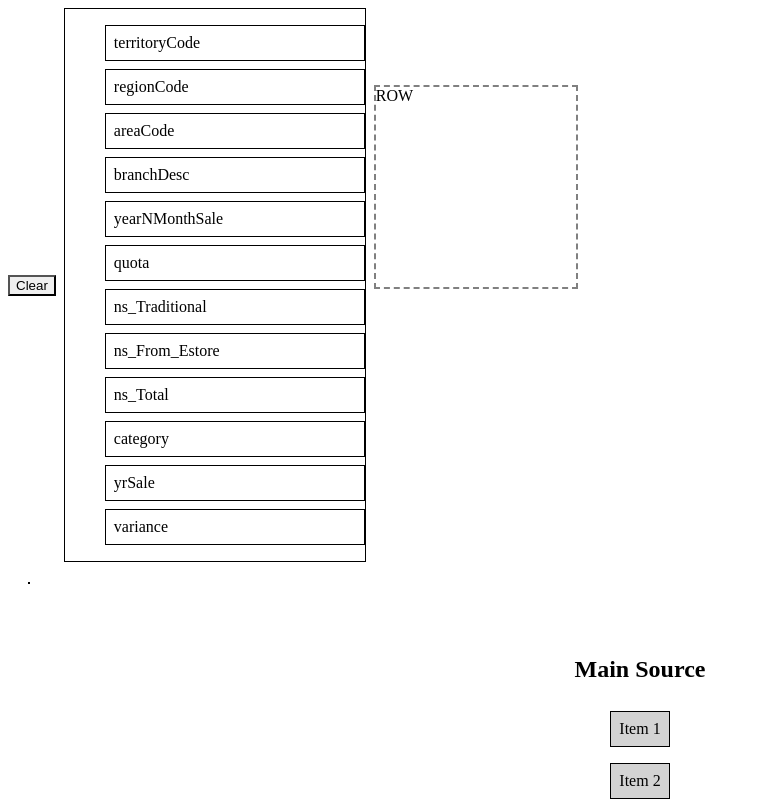
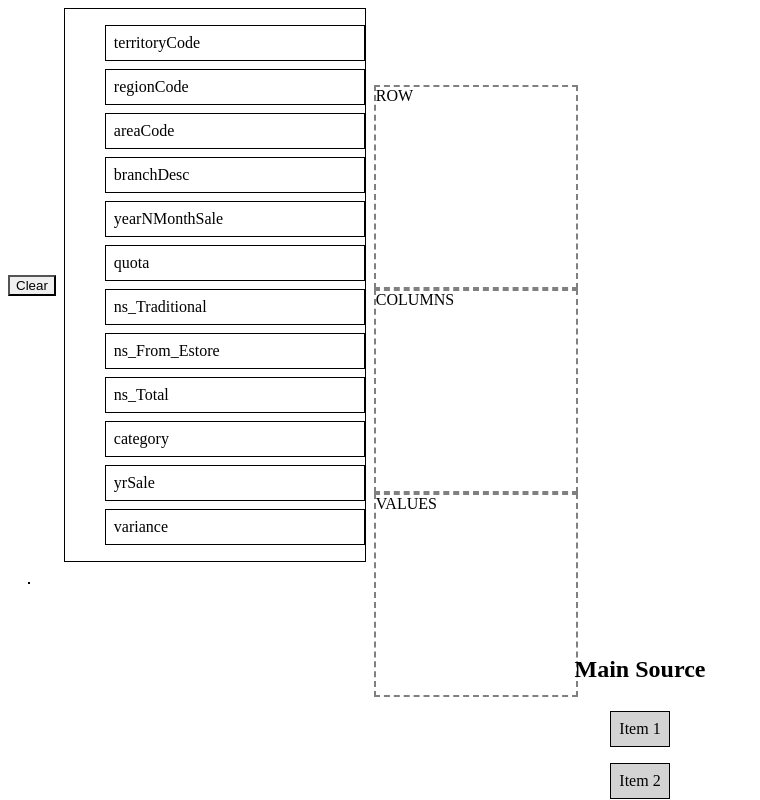
Before and after one commit to frankgonzales22/tanstack-columns, a React (Vite) app: page / in a window 1280 px wide. Shown: the top 800 px of the page, without its empty margins (0-760 px from the left). Built offline with nearby package versions, Linux system fonts and the light colour scheme.

Commit message:
working drag with rows and columns

```diff
--- a/src/AReactDnd/ADroppableItems.tsx
+++ b/src/AReactDnd/ADroppableItems.tsx
@@ -6,7 +6,7 @@ interface DroppableAreaProps {
   onDrop: (item: { name: string }) => void;
   title: string
   droppedItems: string[]
-  setDroppedItems : (any : any) => void
+  setDroppedItems ?: (any : any) => void
 }
 interface DraggableItemProps {
   index: number;
@@ -22,7 +22,7 @@ const DraggableItem: React.FC<DraggableItemProps> = ({ index, name, moveItem })
           isDragging: !!monitor.isDragging(),
       }),
   })
-  console.log("Dragging draggables:", name)
+  // console.log("Dragging draggables:", name)
 
   const [, drop] = useDrop({
       accept: 'row',
@@ -68,7 +68,9 @@ const ADroppableArea: React.FC<DroppableAreaProps> = ({ onDrop, title, droppedIt
     const newItems = [...droppedItems]
     newItems.splice(dragIndex, 1)
     newItems.splice(hoverIndex, 0, draggedItem)
+   if(setDroppedItems){
     setDroppedItems(newItems)
+   }
 }, [droppedItems])
 
 
--- a/src/AReactDnd/AMultLayeredWithRearrange.tsx
+++ b/src/AReactDnd/AMultLayeredWithRearrange.tsx
@@ -1,6 +1,6 @@
 import { Box, Button, HStack } from "@chakra-ui/react";
 import { ColumnOrderState, ExpandedState, GroupingState, flexRender, getCoreRowModel, getExpandedRowModel, getGroupedRowModel, getSortedRowModel, useReactTable } from "@tanstack/react-table";
-import { useEffect, useMemo, useState } from "react";
+import { useCallback, useEffect, useMemo, useState } from "react";
 import ADraggableItem from "./ADraggableItem";
 import ADroppableArea from "./ADroppableItems";
 
@@ -19,6 +19,9 @@ interface NestedColumn {
 
 
 const AMultiLayeredColumn = ({ data }: DynamicDataProps) => {
+    const [selectedRowDrop, setSelectedRowDrop] = useState<string[]>([]);
+    const [selectedColumnDrop, setSelectedColumnDrop] = useState<string[]>([]);
+    const [selectedValueDrop, setSelectedValueDrop] = useState<string[]>([]);
 
     const [selectedValue, setSelectedValue] = useState<any[]>([]);
     const [selectedColumn, setSelectedColumn] = useState<any[]>([]);
@@ -101,9 +104,7 @@ const AMultiLayeredColumn = ({ data }: DynamicDataProps) => {
         getSortedRowModel: getSortedRowModel(),
     })
 
-    const [selectedRowDrop, setSelectedRowDrop] = useState<string[]>([]);
-    const [selectedColumnDrop, setSelectedColumnDrop] = useState<string[]>([]);
-    const [selectedValueDrop, setSelectedValueDrop] = useState<string[]>([]);
+
 
     const handleRow = (item: { name: string }) => {
         if (!selectedRow.includes(item.name)) {
@@ -116,6 +117,11 @@ const AMultiLayeredColumn = ({ data }: DynamicDataProps) => {
         setSelectedColumnDrop([...selectedColumnDrop, item.name]);
         setSelectedColumn([...selectedColumn, item.name]);
     }
+    console.log('selected col', selectedColumn)
+    // const handleColumn = useCallback((item: { name: string }) => {
+    //     setSelectedColumnDrop(prevState => [...prevState, item.name]);
+    //     setSelectedColumn(prevState => [...prevState, item.name]);
+    // }, [selectedColumnDrop, setSelectedColumnDrop, setSelectedColumn]);
 
     const handleValue = (item: { name: string }) => {
         setSelectedValueDrop([item.name]);
@@ -135,6 +141,9 @@ const AMultiLayeredColumn = ({ data }: DynamicDataProps) => {
         setGrouping(selectedRowDrop)
         setColumnOrder([...selectedRowDrop, ...columnOrder])
     }, [selectedRow, selectedRowDrop])
+        useEffect(() => {
+            setSelectedColumn(selectedColumnDrop)
+        }, [selectedColumnDrop])
     return (
         <>
             <HStack>
@@ -146,9 +155,9 @@ const AMultiLayeredColumn = ({ data }: DynamicDataProps) => {
                     </ul>
                 </Box>
                 <Box height={'400px'}>
-                    <ADroppableArea  onDrop={handleRow} title='ROW' droppedItems={selectedRowDrop} setDroppedItems={setSelectedRowDrop} />
-                    {/* <ADroppableArea onDrop={handleColumn} title='COLUMNS' droppedItems={selectedColumnDrop} />
-                    <ADroppableArea onDrop={handleValue} title='VALUES' droppedItems={selectedValueDrop} /> */}
+                    <ADroppableArea onDrop={handleRow} title='ROW' droppedItems={selectedRowDrop} setDroppedItems={setSelectedRowDrop} />
+                    <ADroppableArea onDrop={handleColumn} title='COLUMNS' droppedItems={selectedColumnDrop} setDroppedItems={setSelectedColumnDrop} />
+                    <ADroppableArea onDrop={handleValue} title='VALUES' droppedItems={selectedValueDrop} />
                 </Box>
             </HStack>
             <div style={{ height: '100%', overflow: 'auto' }}>
--- a/src/AReactDnd/AReact.tsx
+++ b/src/AReactDnd/AReact.tsx
@@ -17,7 +17,7 @@ const Item: React.FC<{ name: string }> = ({ name }) => {
     }));
 
     // Log the draggable item when it is being dragged
-    console.log("Dragging item:", name);
+    // console.log("Dragging item:", name);
 
     return (
         <div
```
Lines whose indentation alone changed are shown as unchanged.
